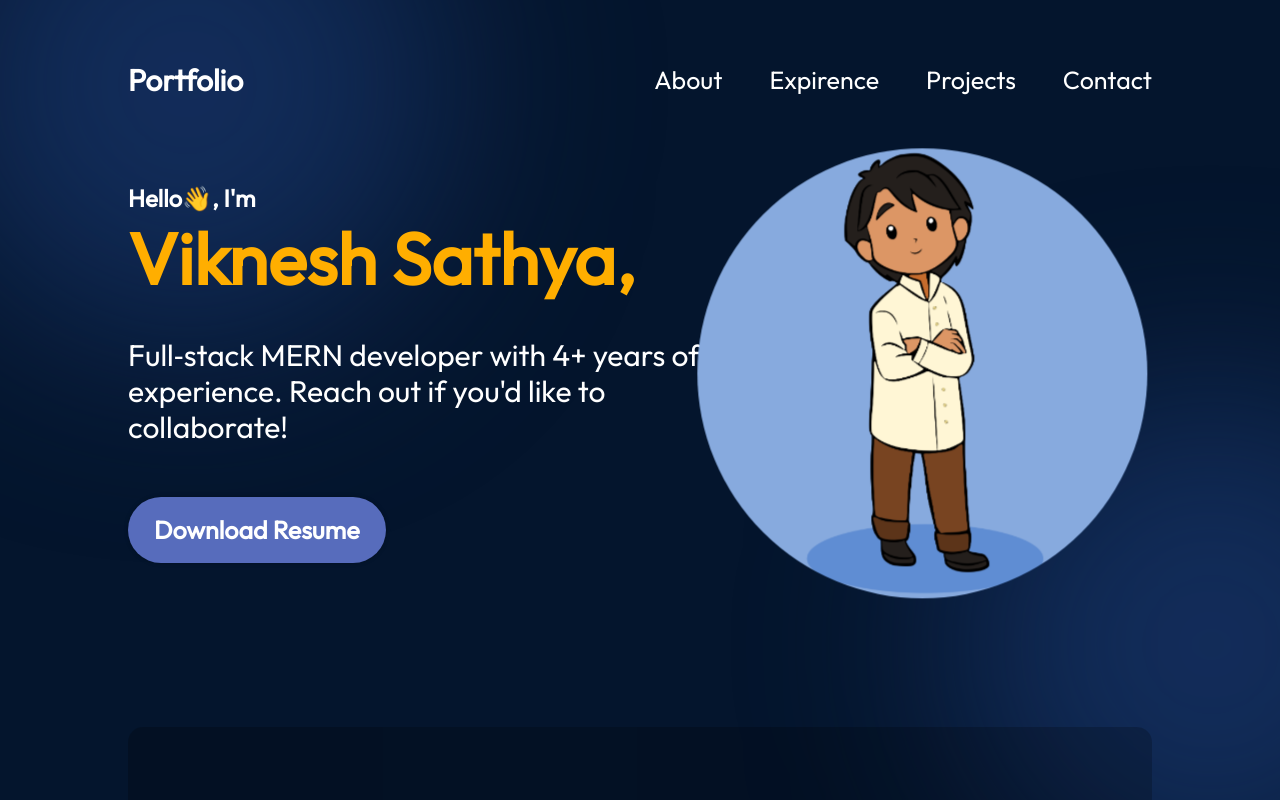
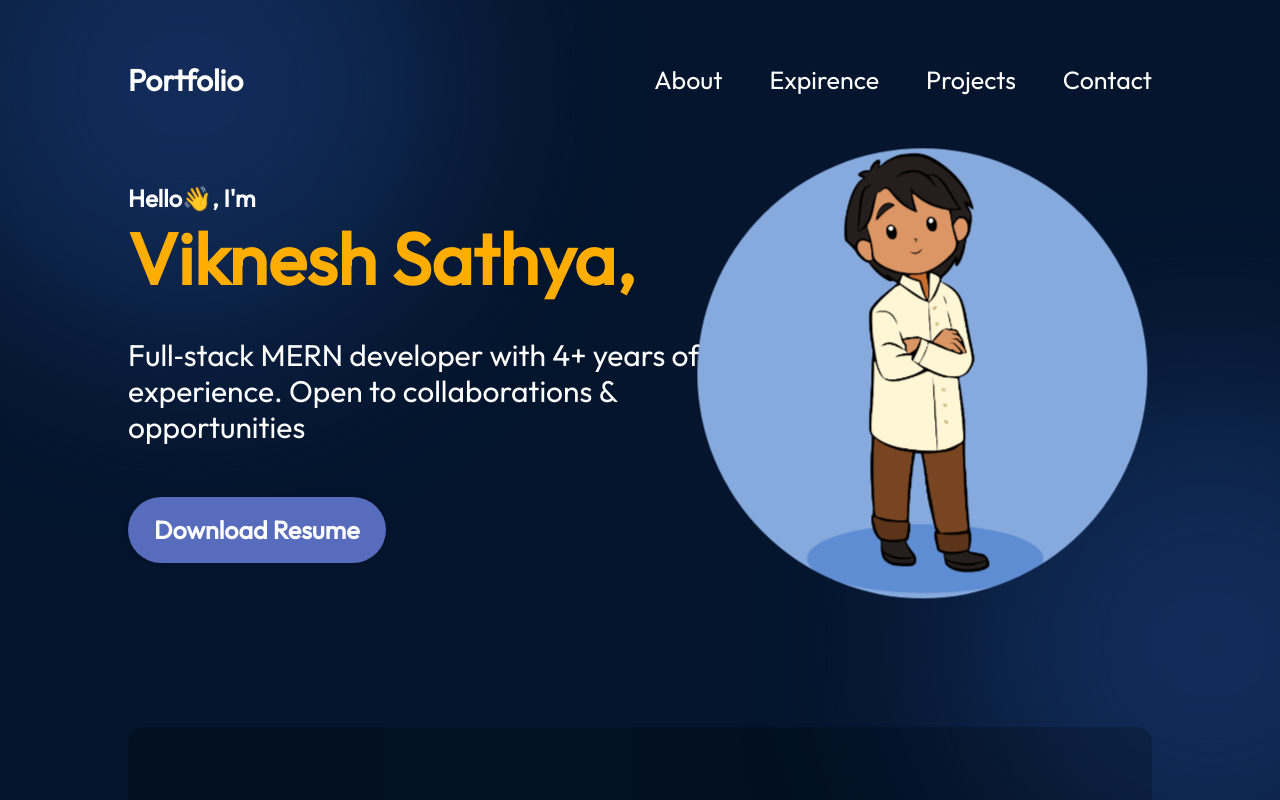
Before and after one commit to viknesh-sathya/portfolio, a React (Vite) app: page / in a window 1280 px wide. Shown: the top 800 px of the page. Built offline with nearby package versions, Linux system fonts and the light colour scheme.

Commit message:
added transform to skill images and updated theh hero content

```diff
--- a/src/components/Expirence/Expirence.module.css
+++ b/src/components/Expirence/Expirence.module.css
@@ -48,6 +48,10 @@
 .skillImageContainer img {
   width: 60px;
   border-radius: 15px;
+  transition: transform 0.3s ease-in-out;
+}
+.skillImageContainer img:hover {
+  transform: scale(1.5);
 }
 
 .skill p {
--- a/src/components/Hero/Hero.jsx
+++ b/src/components/Hero/Hero.jsx
@@ -10,8 +10,8 @@ export const Hero = () => {
           <span>Viknesh&nbsp;Sathya,</span>
         </h1>
         <p className={styles.description}>
-          Full‑stack MERN developer with 4+&nbsp;years of experience. Reach out
-          if you'd like to collaborate!
+          Full&#8209;stack MERN developer with 4+&nbsp;years of experience. Open
+          to collaborations & opportunities
         </p>
 
         <a
@@ -24,7 +24,6 @@ export const Hero = () => {
       </div>
       <img
         className={styles.heroImg}
-        // src="https://images.unsplash.com/vector-1762072064913-612bfc85fc84?q=80&w=880&auto=format&fit=crop&ixlib=rb-4.1.0&ixid=M3wxMjA3fDB8MHxwaG90by1wYWdlfHx8fGVufDB8fHx8fA%3D%3D"
         src="/assets/hero/hero-img.png"
         alt="Hero image"
       />
```
Also changed, not shown: 1 other file (tests, documents, lock files or other folders).
